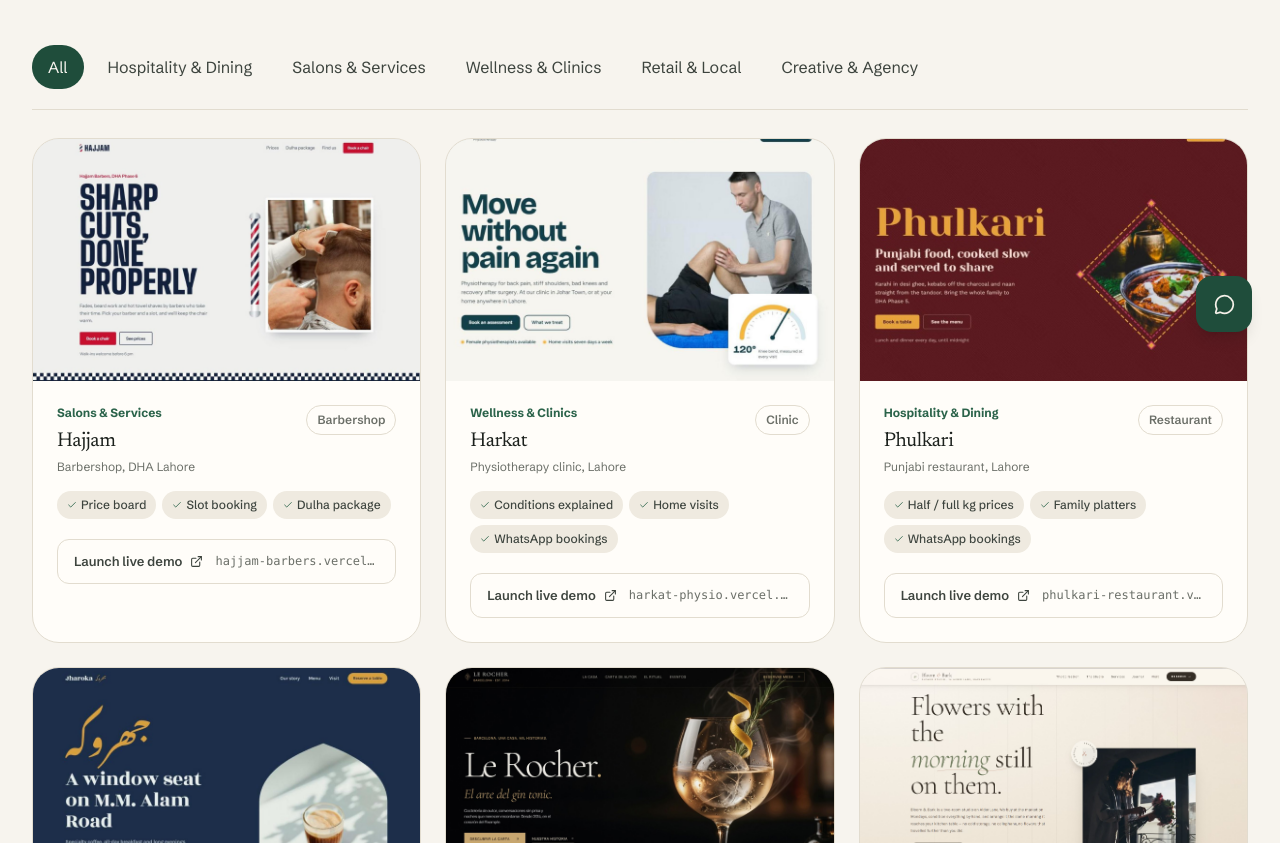
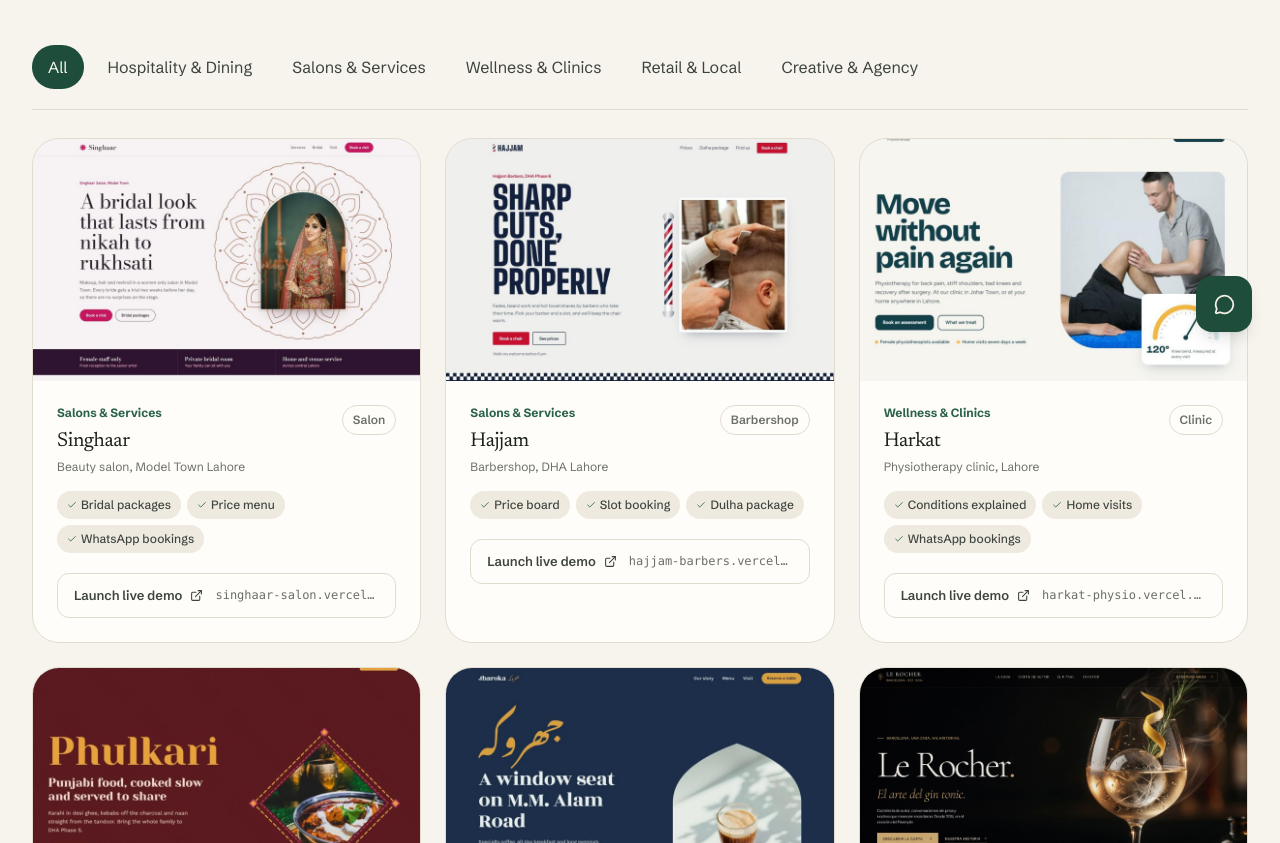
Before and after one commit to Awaiz11/Nexaflow, a Next.js app: page /themes in a window 1280 px wide. Shown: the part 440-1283 px from the top of the page. Built offline with nearby package versions, Linux system fonts and the light colour scheme.

Commit message:
Add files via upload

```diff
--- a/src/app/themes/page.tsx
+++ b/src/app/themes/page.tsx
@@ -42,6 +42,21 @@ const categories: Category[] = [
 ];
 
 const demos: Demo[] = [
+  {
+    name: "Singhaar",
+    title: "Singhaar",
+    descriptor: "Beauty salon, Model Town Lahore",
+    description: "Beauty salon, Model Town Lahore",
+    category: "Salons & Services",
+    url: "https://singhaar-salon.vercel.app/",
+    liveLink: "https://singhaar-salon.vercel.app/",
+    tags: ["Bridal packages", "Price menu", "WhatsApp bookings"],
+    features: ["Bridal packages", "Price menu", "WhatsApp bookings"],
+    key: "singhaar",
+    theme: "Salon",
+    image: "/singhaar-shot.jpg",
+    src: "/singhaar-shot.jpg",
+  },
   {
     name: "Hajjam",
     title: "Hajjam",
```
